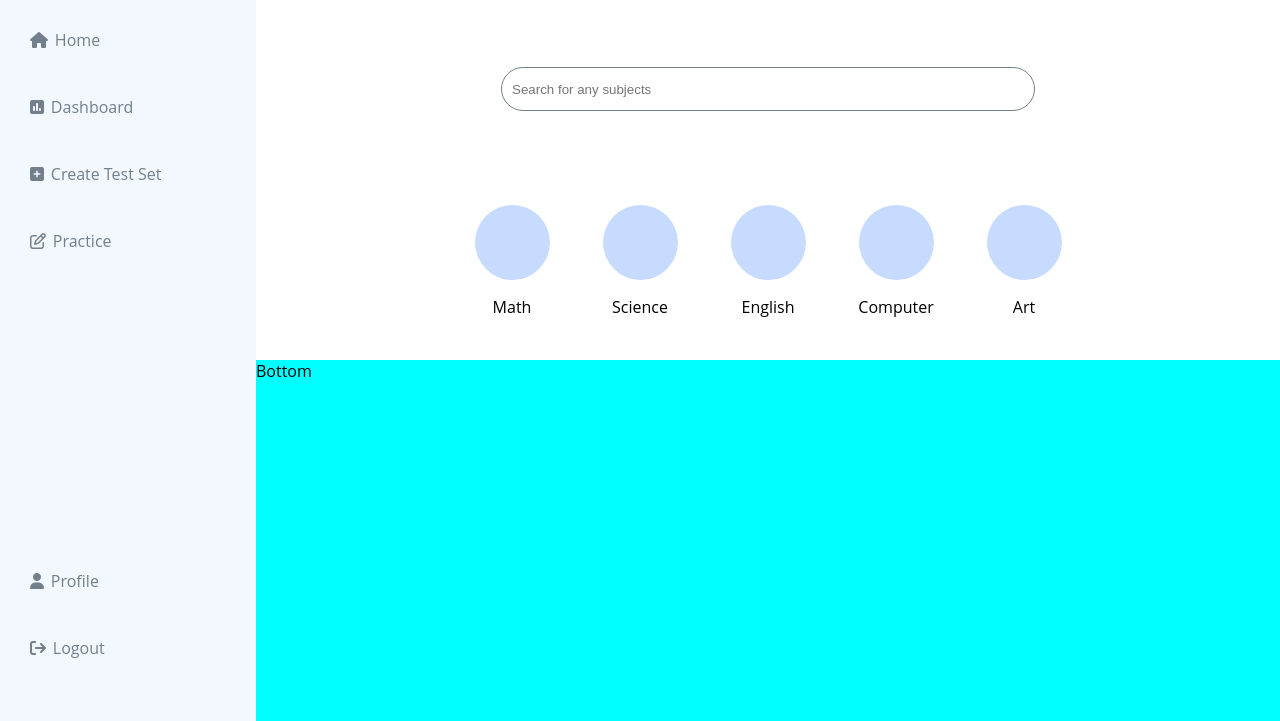
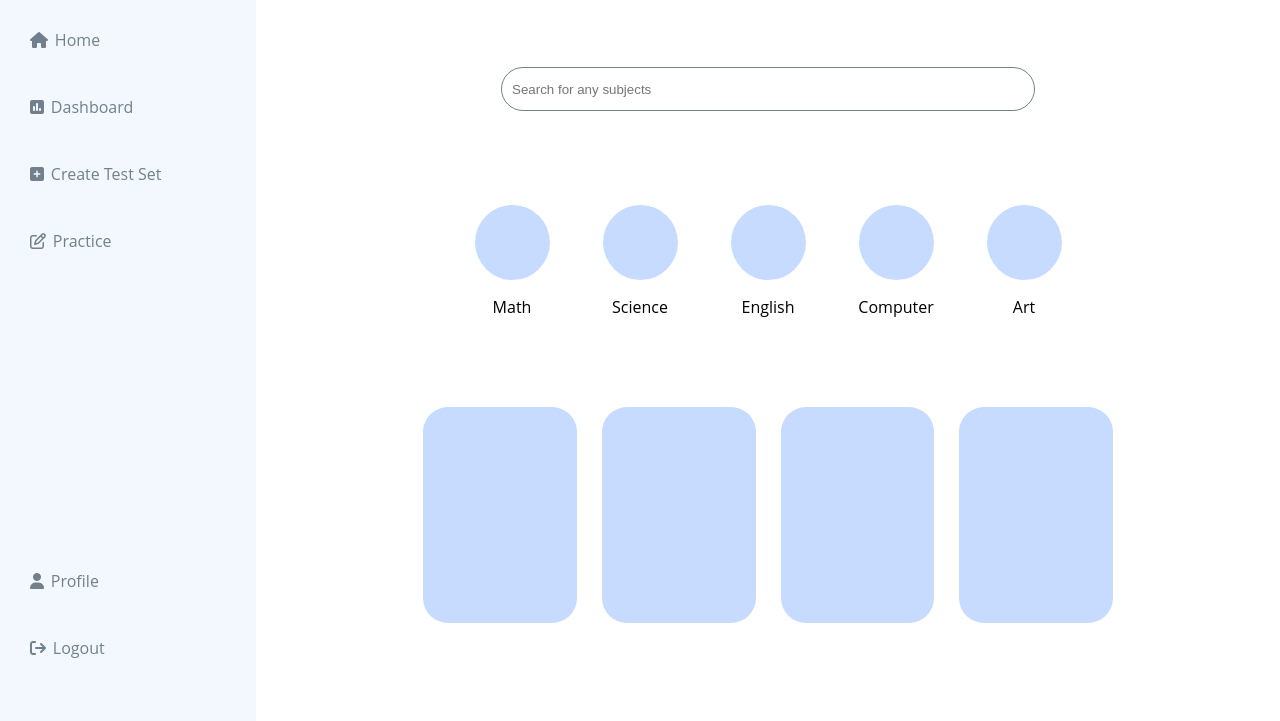
Before and after one commit to Putthakun/QuizzesManagementProject, a Django app: page /subject/ in a window 1280 px wide. Shown: the part 79-800 px from the top of the page. Run offline with Django 5.2, Linux system fonts and the light colour scheme; some libraries are stand-ins or nearby versions.

Commit message:
Update Home_page

```diff
--- a/mysite/blog/static/blog/css/home_page3.css
+++ b/mysite/blog/static/blog/css/home_page3.css
@@ -180,5 +180,24 @@ html, body {
 }
 .main_right_bottom{
     height: 50%;
-    background-color: aqua;
+    /* background-color: aqua; */
+    display: flex;
+    justify-content: center;
+    align-items: center;
 }
+.box_bottom{
+    margin-bottom: 5%;
+    display: flex;
+    /* background-color:red; */
+    height: 60%;
+    width: 100%;
+    justify-content: center;
+    align-items: center;
+}
+.box{
+    margin: 12.5px;
+    width: 15%;
+    height: 100%;
+    border-radius: 25px;
+    background-color:#C6DBFF;
+}
--- a/mysite/blog/templates/blog/home_page.html
+++ b/mysite/blog/templates/blog/home_page.html
@@ -73,7 +73,12 @@
                     </div>
                 </div>
                 <div class="main_right_bottom">
-                    Bottom
+                    <div class="box_bottom">
+                        <div class="box"></div>
+                        <div class="box"></div>
+                        <div class="box"></div>
+                        <div class="box"></div>
+                    </div>
                 </div>
             </div>
         </div>
```
